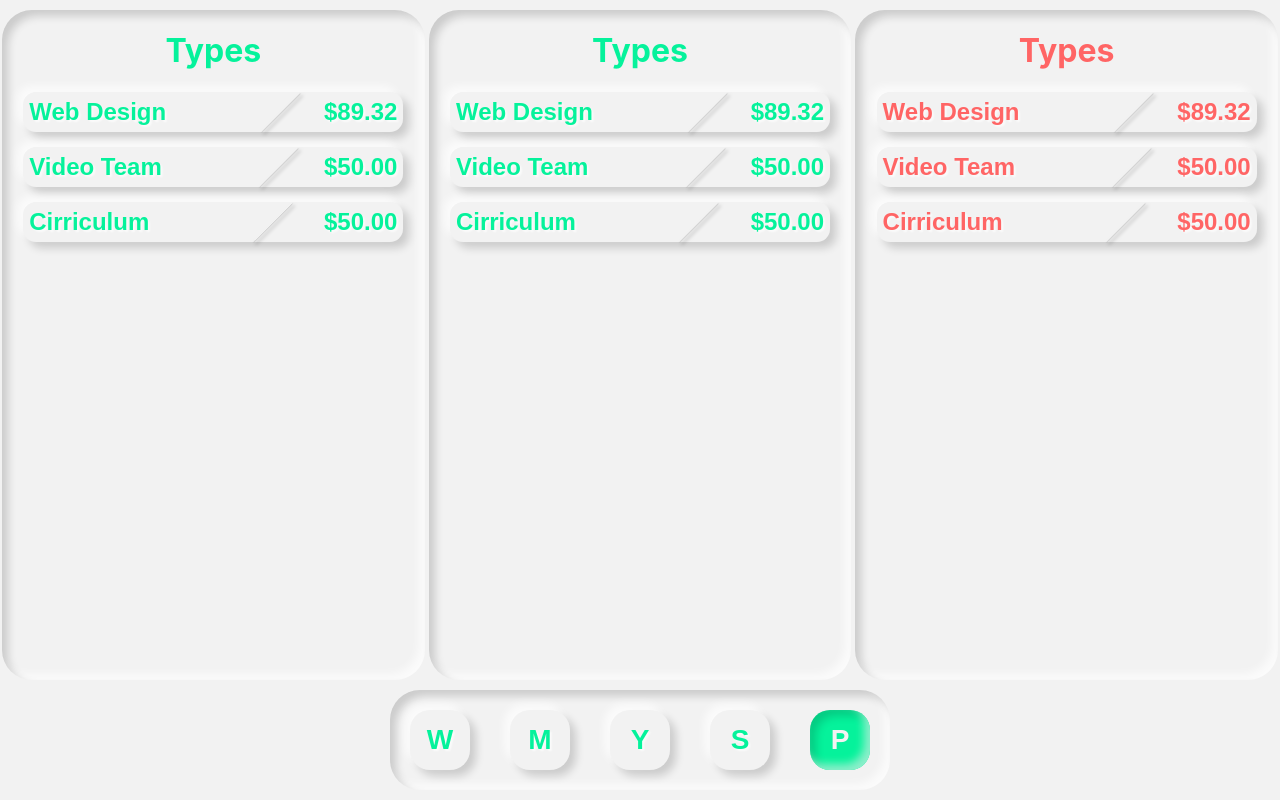
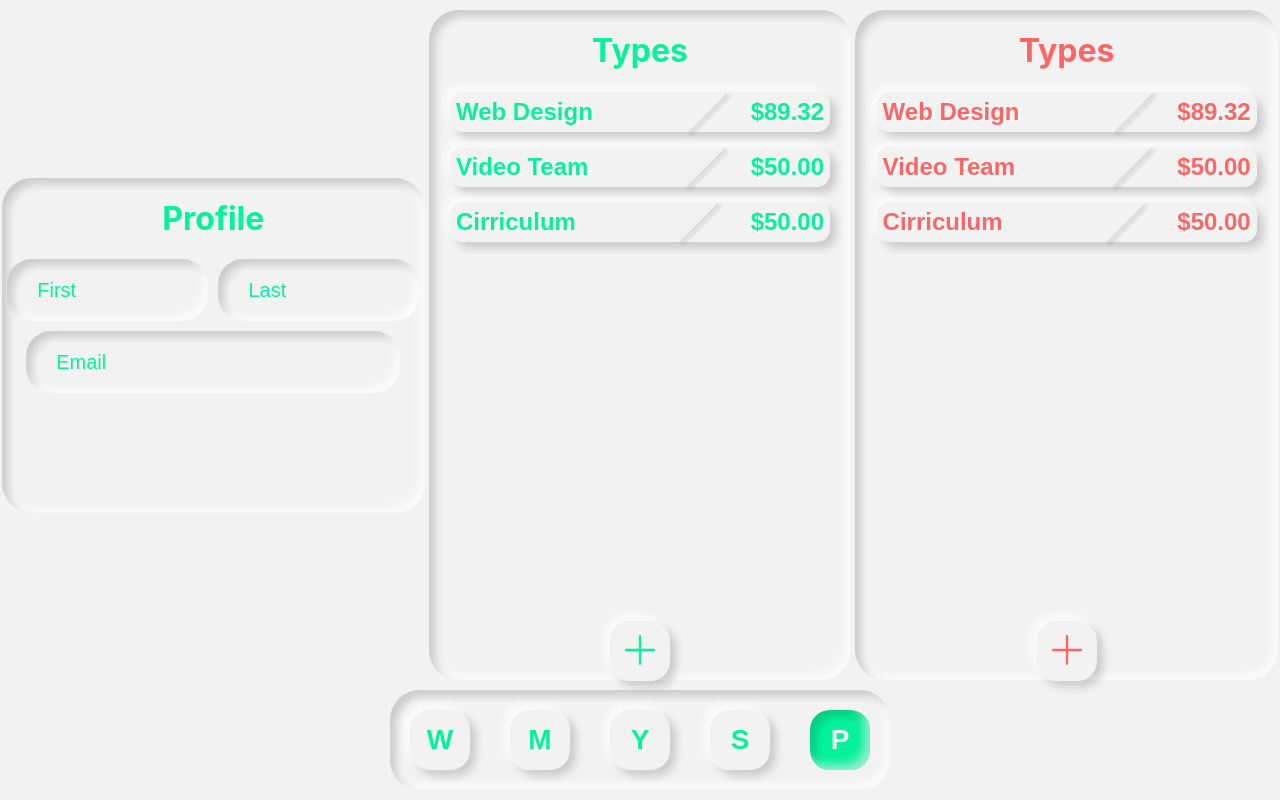
Before and after one commit to Figure-Finance/figure, a React (Create React App) app in the folder frontend/: page /profile in a window 1280 px wide. Built offline with nearby package versions, Linux system fonts and the light colour scheme.

Commit message:
[update] with ProfileSummary

```diff
--- a/frontend/src/containers/Profile/Profile.js
+++ b/frontend/src/containers/Profile/Profile.js
@@ -1,5 +1,6 @@
 import React from 'react'
 import classes from './Profile.module.css'
+import ProfileSummary from '../../components/ProfileSummary/ProfileSummary'
 import Summary from '../../components/Summary/Summary'
 import Navbar from '../../components/Navbar/Navbar'
 
@@ -7,9 +8,9 @@ const Profile = props => {
   return (
     <div className={classes.Profile}>
       <div className={classes.Main}>
-        <Summary color='primary' />
-        <Summary color='primary' />
-        <Summary color='danger' />
+        <ProfileSummary height='50%' />
+        <Summary color='primary' canAdd />
+        <Summary color='danger' canAdd />
       </div>
       <Navbar active='p' />
     </div>
```
